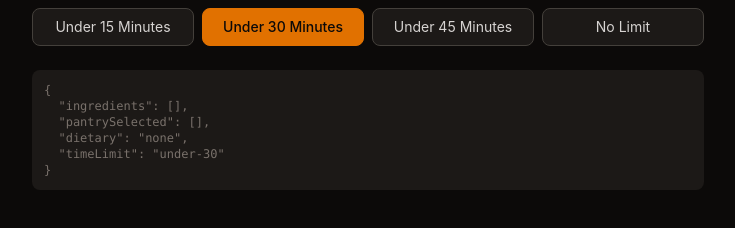
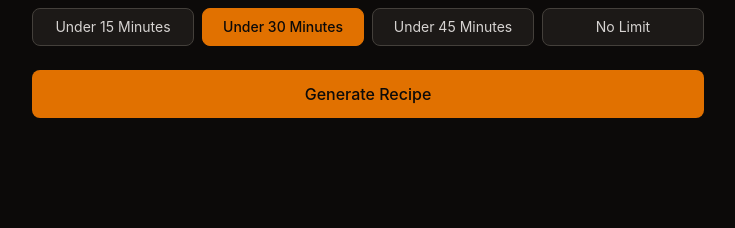
Before and after one commit to CathalDwyer/smart-kitchen, a React (Vite) app: page / in a window 1280 px wide. Shown: the part 426-654 px from the top of the page, without its empty margins (272-1007 px from the left). Built offline with nearby package versions, Linux system fonts and the light colour scheme; no server answers.

Commit message:
feat: implement useGemini hook with loading, error, and data states

```diff
--- a/src/App.jsx
+++ b/src/App.jsx
@@ -1,5 +1,7 @@
 import { useState } from "react";
 import InputPanel from "./components/inputs/InputPanel";
+import { useGemini } from "./hooks/useGemini";
+import { TIME_OPTIONS } from "./constants/schema";
 
 const initialFormState = {
   ingredients: [],
@@ -10,6 +12,13 @@ const initialFormState = {
 
 function App() {
   const [formState, setFormState] = useState(initialFormState);
+  const { status, data, error, generate } = useGemini();
+
+  const handleGenerate = () => {
+    const allIngredients = [...formState.ingredients, ...formState.pantrySelected];
+    const timeOpt = TIME_OPTIONS.find((t) => t.id === formState.timeLimit);
+    generate(allIngredients, formState.dietary, timeOpt?.maxMinutes ?? 999);
+  };
 
   return (
     <div className="min-h-screen bg-stone-950 text-stone-100 p-8">
@@ -18,10 +27,29 @@ function App() {
 
         <InputPanel formState={formState} setFormState={setFormState} />
 
-        {/* Debug output — remove later */}
-        <pre className="text-xs text-stone-500 bg-stone-900 p-3 rounded-lg">
-          {JSON.stringify(formState, null, 2)}
-        </pre>
+        <button
+          onClick={handleGenerate}
+          disabled={status === "loading"}
+          className="w-full bg-amber-600 hover:bg-amber-500 disabled:opacity-50 text-stone-950 font-medium py-3 rounded-lg"
+        >
+          {status === "loading" ? "Generating..." : "Generate Recipe"}
+        </button>
+
+        {status === "invalid" && (
+          <p className="text-red-400 text-sm">
+            Those don't look like food ingredients — try again with real food items!
+          </p>
+        )}
+
+        {status === "error" && (
+          <p className="text-red-400 text-sm">{error}</p>
+        )}
+
+        {status === "success" && (
+          <pre className="text-xs text-stone-300 bg-stone-900 p-3 rounded-lg overflow-auto">
+            {JSON.stringify(data, null, 2)}
+          </pre>
+        )}
       </div>
     </div>
   );
--- /dev/null
+++ b/src/hooks/useGemini.js
@@ -0,0 +1,37 @@
+import { useState, useCallback } from "react";
+import { generateRecipe } from "../lib/geminiClient";
+
+export function useGemini() {
+  const [status, setStatus] = useState("idle");
+  const [data, setData] = useState(null);
+  const [error, setError] = useState(null);
+
+  const generate = useCallback(async (ingredients, dietaryId, timeLimitMinutes) => {
+    setStatus("loading");
+    setError(null);
+    setData(null);
+
+    try {
+      const result = await generateRecipe(ingredients, dietaryId, timeLimitMinutes);
+
+      if (result.poisonPill) {
+        setStatus("invalid");
+        return;
+      }
+
+      setData(result.data);
+      setStatus("success");
+    } catch (err) {
+      setError(err.message || "Something went wrong generating your recipe.");
+      setStatus("error");
+    }
+  }, []);
+
+  const reset = useCallback(() => {
+    setStatus("idle");
+    setData(null);
+    setError(null);
+  }, []);
+
+  return { status, data, error, generate, reset };
+}
```
Also changed, not shown: src/lib/geminiClient.js.
